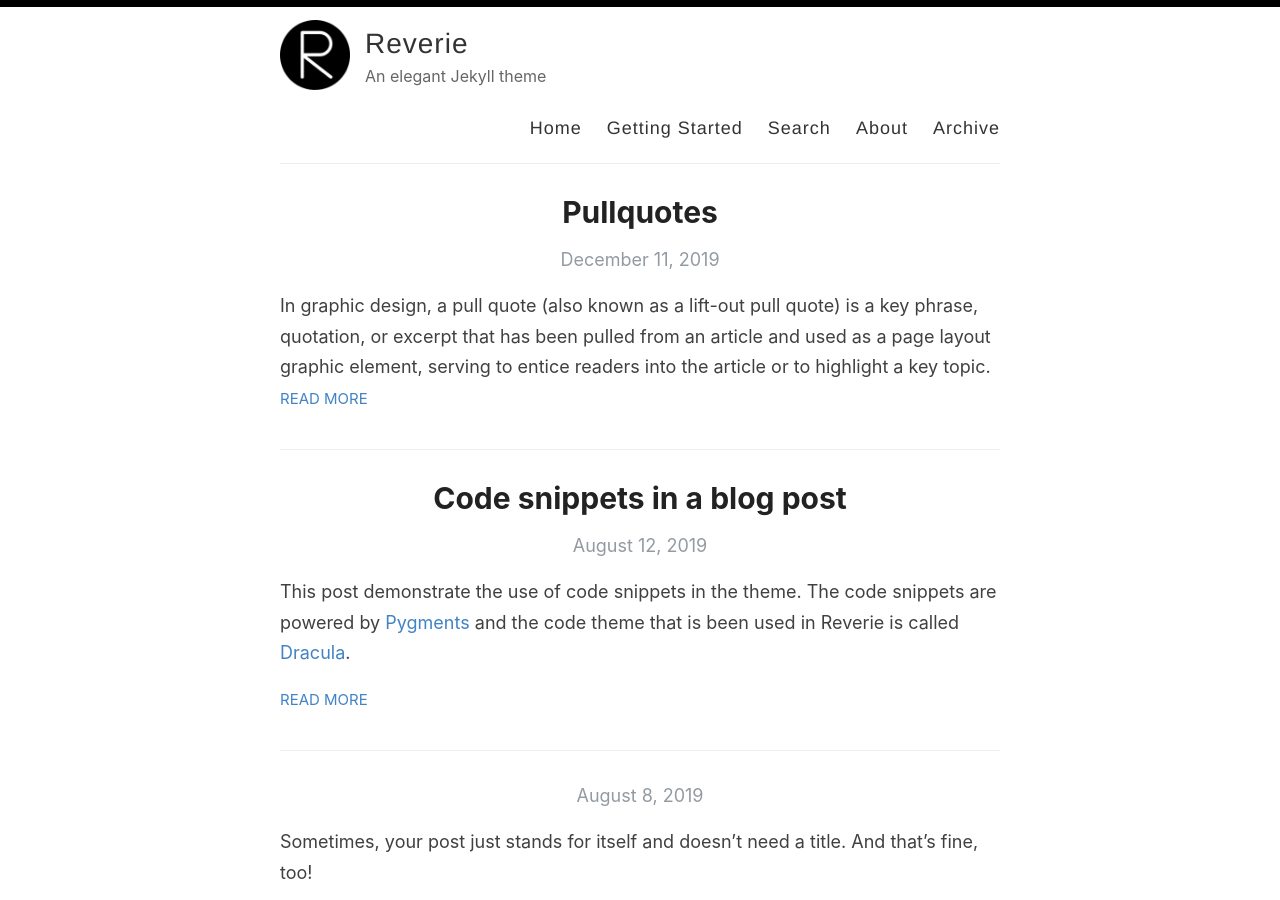
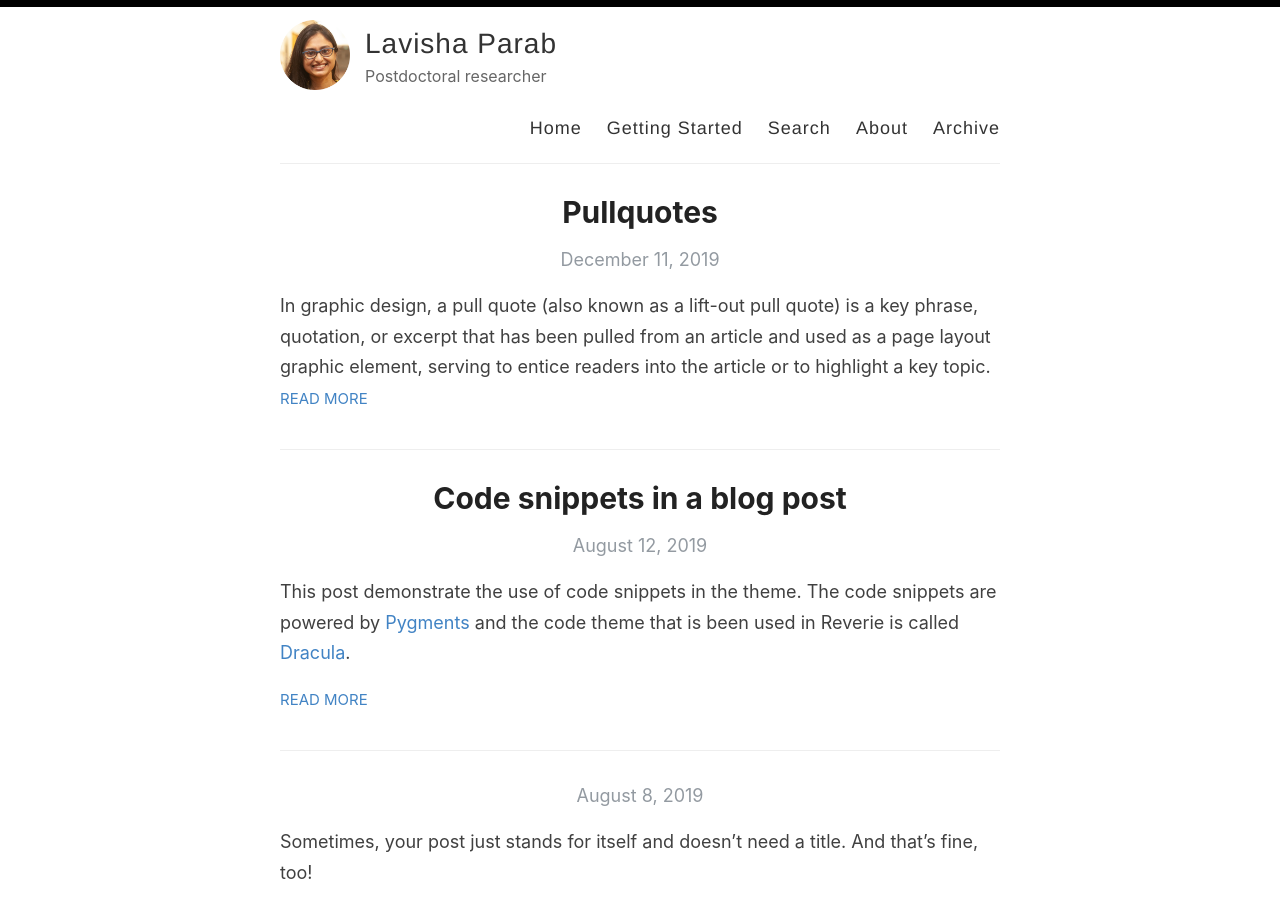
Before and after one commit to lavishaparab/lavishaparab.github.io, a Jekyll site: the page built from index.html, in a window 1280 px wide and 900 px high. Built offline with Jekyll 4.4.1, drawn with Linux system fonts in a browser that asks for light colours; the list of posts is cut into pages by our own code.

Commit message:
Update _config.yml

```diff
--- a/_config.yml
+++ b/_config.yml
@@ -3,16 +3,16 @@
 #
 
 # Name of your site (displayed in the header)
-name: Reverie
+name: Lavisha Parab
 
 # Name of the author
-author: Amit Merchant
+author: Lavisha Parab
 
 # Short bio or description (displayed in the header)
-description: An elegant Jekyll theme
+description: Postdoctoral researcher
 
 # URL of your avatar or profile pic (you could use your GitHub profile pic)
-avatar: /images/reverie.png
+avatar: /images/Photo.jpg
 
 #
 # Flags below are optional
@@ -21,7 +21,7 @@ avatar: /images/reverie.png
 # Includes an icon in the footer for each username you enter
 footer-links:
   dribbble:
-  email: amit.d.merchant@gmail.com
+  email: parab@evolbio.mpg.de
   facebook:
   flickr:
   github: amitmerchant1990/reverie
```
